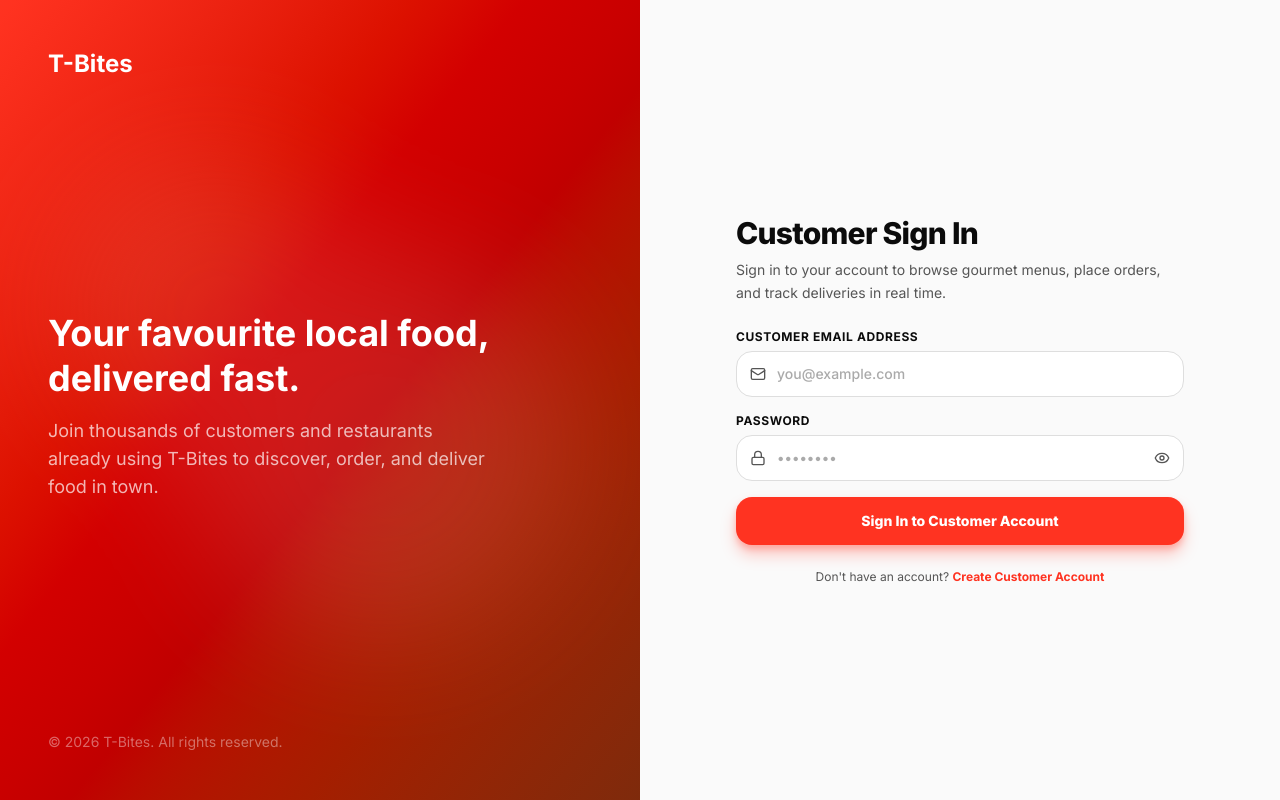
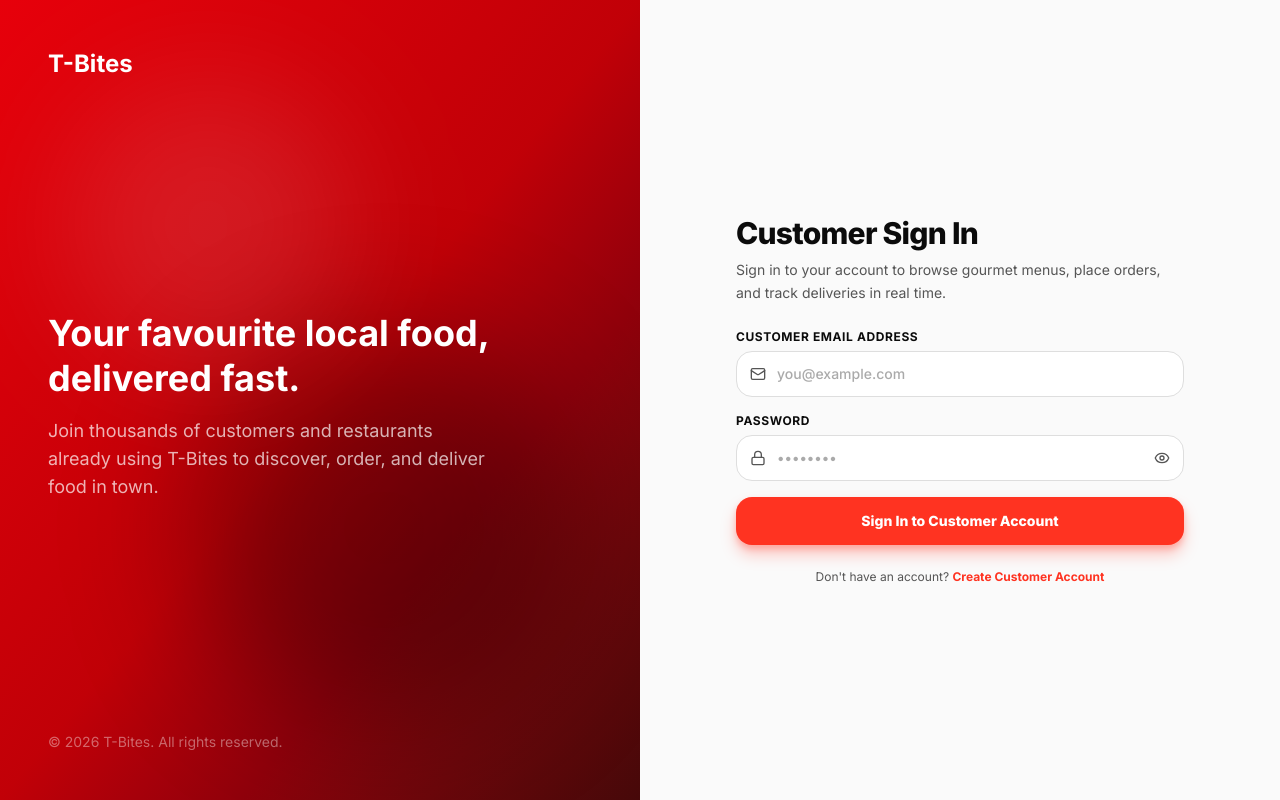
Before and after one commit to Muhammedshamilpk/T-Bites, a Next.js app: page /login in a window 1280 px wide. Built offline with nearby package versions, Linux system fonts and the light colour scheme; no server answers.

Commit message:
Add /search, /cart, and /notifications to public routes in middleware

```diff
--- a/app/(auth)/layout.tsx
+++ b/app/(auth)/layout.tsx
@@ -8,11 +8,11 @@ export default function AuthLayout({
   return (
     <div className="min-h-screen flex">
       {/* Left panel — branding */}
-      <div className="hidden lg:flex lg:w-1/2 relative overflow-hidden bg-gradient-to-br from-primary via-primary-dark to-orange-900">
+      <div className="hidden lg:flex lg:w-1/2 relative overflow-hidden bg-gradient-to-br from-red-600 via-red-700 to-red-950">
         {/* Decorative elements */}
-        <div className="absolute inset-0 opacity-10">
-          <div className="absolute top-[20%] left-[10%] w-72 h-72 rounded-full bg-white blur-3xl" />
-          <div className="absolute bottom-[20%] right-[10%] w-96 h-96 rounded-full bg-white blur-3xl" />
+        <div className="absolute inset-0">
+          <div className="absolute top-[10%] left-[10%] w-72 h-72 rounded-full bg-white/10 blur-3xl pointer-events-none" />
+          <div className="absolute bottom-[10%] right-[10%] w-96 h-96 rounded-full bg-black/30 blur-3xl pointer-events-none" />
         </div>
 
         <div className="relative z-10 flex flex-col justify-between p-12 text-white">
--- a/app/owner/page.tsx
+++ b/app/owner/page.tsx
@@ -16,10 +16,10 @@ export default function OwnerPortalPage() {
 
   return (
     <div className="min-h-screen grid lg:grid-cols-2 bg-background">
-      {/* Left Branding Panel (Solid Pure Red) */}
-      <div className="hidden lg:flex flex-col justify-between p-12 bg-red-600 text-white relative overflow-hidden">
+      {/* Left Branding Panel (Rich Red Gradient) */}
+      <div className="hidden lg:flex flex-col justify-between p-12 bg-gradient-to-br from-red-600 via-red-700 to-red-950 text-white relative overflow-hidden">
         <div className="absolute -top-24 -left-24 w-96 h-96 rounded-full bg-white/10 blur-3xl pointer-events-none" />
-        <div className="absolute -bottom-24 -right-24 w-96 h-96 rounded-full bg-black/10 blur-3xl pointer-events-none" />
+        <div className="absolute -bottom-24 -right-24 w-96 h-96 rounded-full bg-black/30 blur-3xl pointer-events-none" />
 
         {/* Top Logo */}
         <div className="relative z-10 flex items-center justify-between">
--- a/proxy.ts
+++ b/proxy.ts
@@ -1,7 +1,18 @@
 import { type NextRequest, NextResponse } from "next/server";
 import { updateSession } from "@/lib/supabase/middleware";
 
-const PUBLIC_ROUTES = ["/", "/login", "/signup", "/restaurants", "/owner", "/dashboard", "/admin/login"];
+const PUBLIC_ROUTES = [
+  "/",
+  "/login",
+  "/signup",
+  "/restaurants",
+  "/search",
+  "/cart",
+  "/notifications",
+  "/owner",
+  "/dashboard",
+  "/admin/login",
+];
 const AUTH_ROUTES = ["/login", "/signup"];
 
 export default async function proxy(request: NextRequest) {
```
